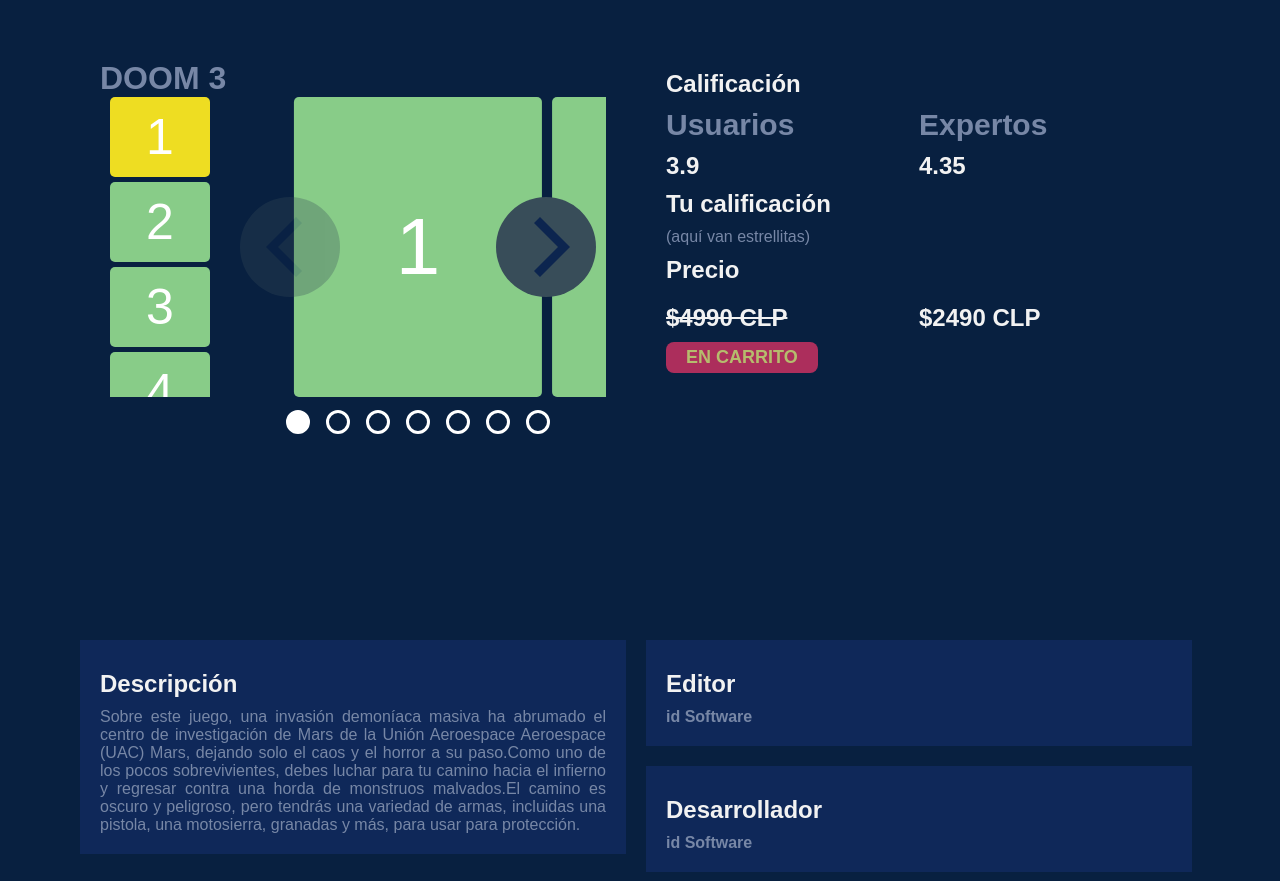
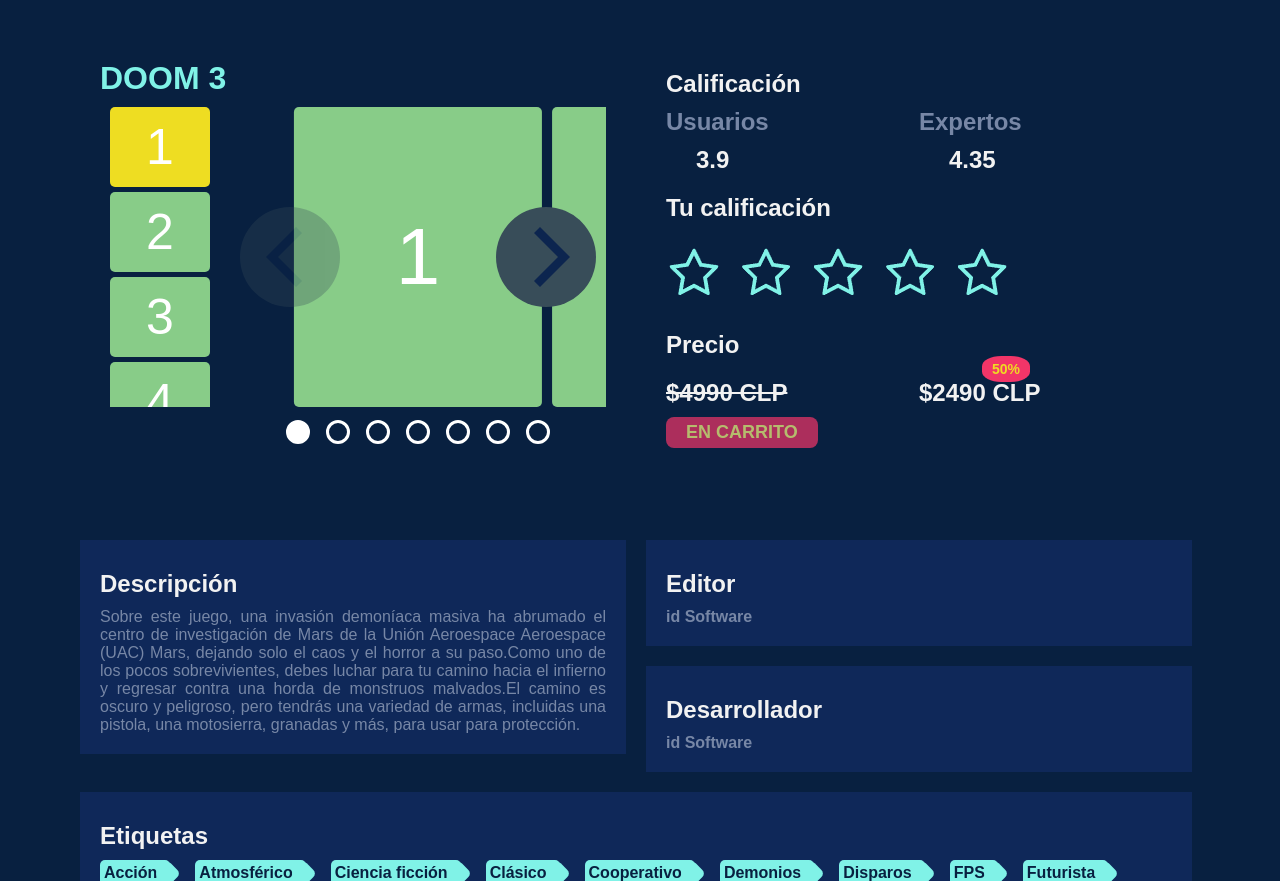
Before and after one commit to FranoCar/proyectoInterfaces, a Flask app: a page that uses proyecto/app/templates/juego.html in a window 1280 px wide. Shown: the part 124-1005 px from the top of the page. Run offline with Flask 2, Linux system fonts and the light colour scheme; data comes from the database, SQL or seed files in the repository.

Commit message:
ultimos cambios

```diff
--- a/proyecto/app/static/styles/juego.css
+++ b/proyecto/app/static/styles/juego.css
@@ -11,14 +11,25 @@ h2 {
 	width: 50%;
 	float: left;
 }
+.float-child a{
+  font-size: 24px;
+}
+.estrella {
+  margin-left: 30px;
+  margin-bottom: 20px;
+}
+.detalles h1{
+  color:#80F2E7;
+  margin-bottom: 10px;
+}
 #imagenes {
 	background-color: #082040;
-	height: 600px;
+	height: 500px;
 	padding: 20px;
 	border-right: 10px solid #082040;
 }
 #detalles1 {
-  height: 600px;
+  height: 500px;
 	padding: 20px;
 	border-left: 10px solid #082040;
 	background-color: #082040;
@@ -168,3 +179,15 @@ body { font-family: sans-serif; }
 .carousel-nav .carousel-cell.is-nav-selected {
   background: #ED2;
 }
+
+.descuento {
+  position: absolute;
+  top: 480px;
+  right: 250px;
+  padding: 5px 10px;
+  font-weight: 600;
+  font-size: 14px;
+  border-radius: 40%;
+  background: #F23568;
+  color: #ED2;
+}
--- a/proyecto/app/templates/juego.html
+++ b/proyecto/app/templates/juego.html
@@ -75,14 +75,14 @@
 				<h2>Calificación</h2>
 				<div class="float-child">
 					<a>Usuarios</a>
-					<h2>{{ juego[4] }}</h2>
+					<h2 class="estrella">{{ juego[4] }}</h2>
 				</div>
 				<div class="float-child">
 					<a>Expertos</a>
-					<h2>{{ juego[5] }}</h2>
+					<h2 class="estrella">{{ juego[5] }}</h2>
 				</div>
 				<h2>Tu calificación</h2>
-				<p>(aquí van estrellitas)</p>
+				<img src="static/img/estrellitas.png" alt="Usuario">
 				<h2>Precio</h2>
 				{% if precio == 0 %}
 					<h2>Gratis</h2>
@@ -92,6 +92,7 @@
 				</div>
 				<div class="float-child">
 					<h2>{{ "$" + oferta|string + " CLP" }}</h2>
+					<span class="descuento">{{ (100 - ((oferta*100)/precio)) | int  }}%</span>
 				</div>
 				{% else %}
 				<h2>{{ "$" + precio|string +" CLP" }}</h2>
--- a/proyecto/app/templates/recomendaciones.html
+++ b/proyecto/app/templates/recomendaciones.html
@@ -41,7 +41,7 @@
 						<a href="{{ url_for('.juego',id=juego[0]) }}">
 							<img class="carousel-cell-image" data-flickity-lazyload="{{ juego[2] }}" alt="{{ juego[2] }}">
 							<div class="porcentaje">
-								<h2>{{ ((juego[3] - juego[4]) / 100) | int }}%</h2>
+								<h2>{{ (100 - ((juego[4]*100)/juego[3])) | int }}%</h2>
 							</div>
 							<div class="precio">
 								<h4><s>${{ juego[3] }} CLP</s></h4>
@@ -69,7 +69,7 @@
 							</div>
 							{% else %}
 								<div class="porcentaje">
-									<h2>{{ ((juego[3] - juego[4]) / 100) | int }}%</h2>
+									<h2>{{ (100 - ((juego[4]*100)/juego[3])) | int }}%</h2>
 								</div>
 								<div class="precio">
 									<h4><s>${{ juego[3] }} CLP</s></h4>
@@ -101,7 +101,7 @@
 							</div>
 							{% else %}
 								<div class="porcentaje">
-									<h2>{{ ((juego[3] - juego[4]) / 100) | int }}%</h2>
+									<h2>{{ (100 - ((juego[4]*100)/juego[3])) | int }}%</h2>
 								</div>
 								<div class="precio">
 									<h4><s>${{ juego[3] }} CLP</s></h4>
```
Also changed, not shown: proyecto/app/static/img/estrellitas.png (added).
